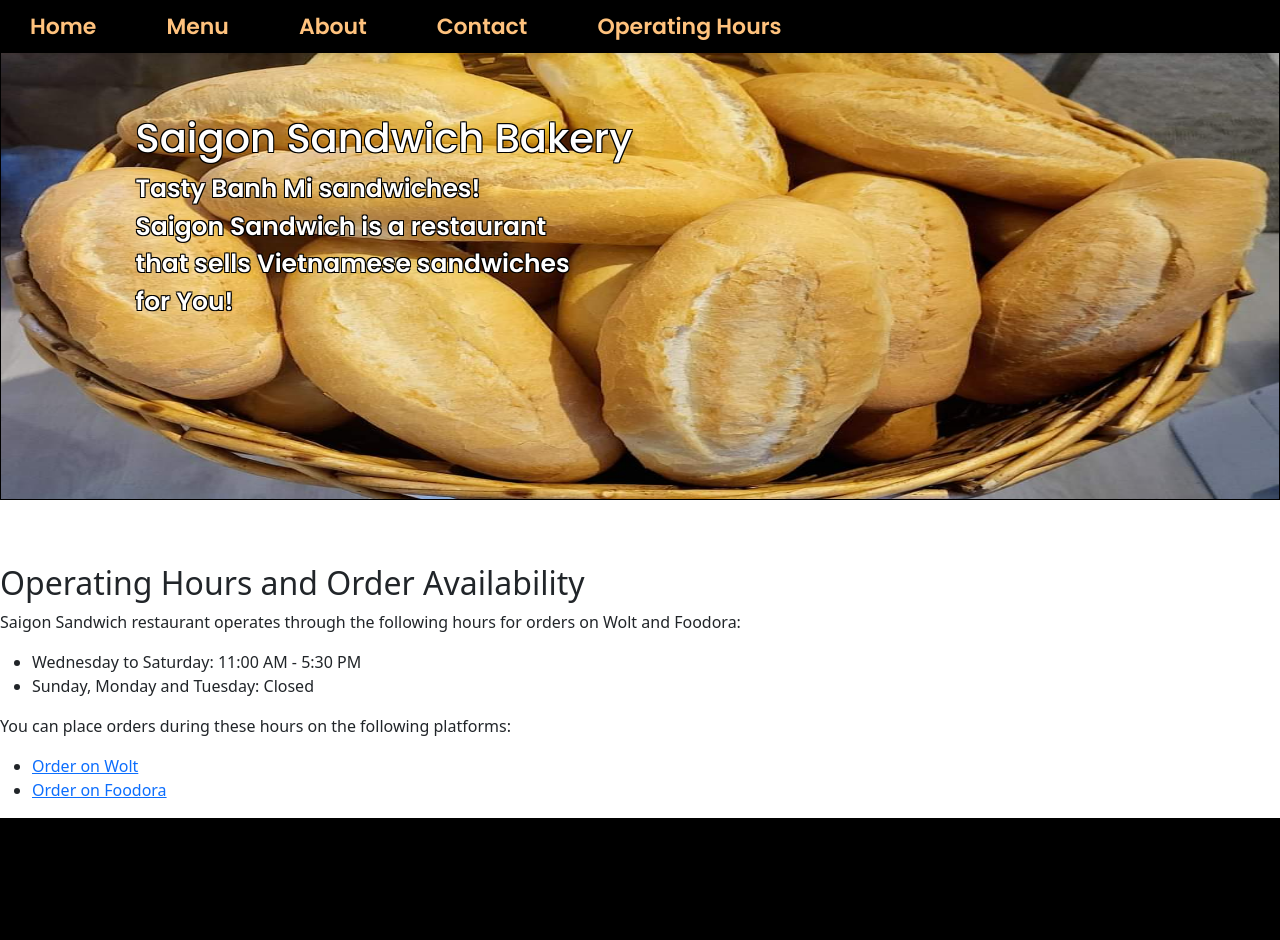
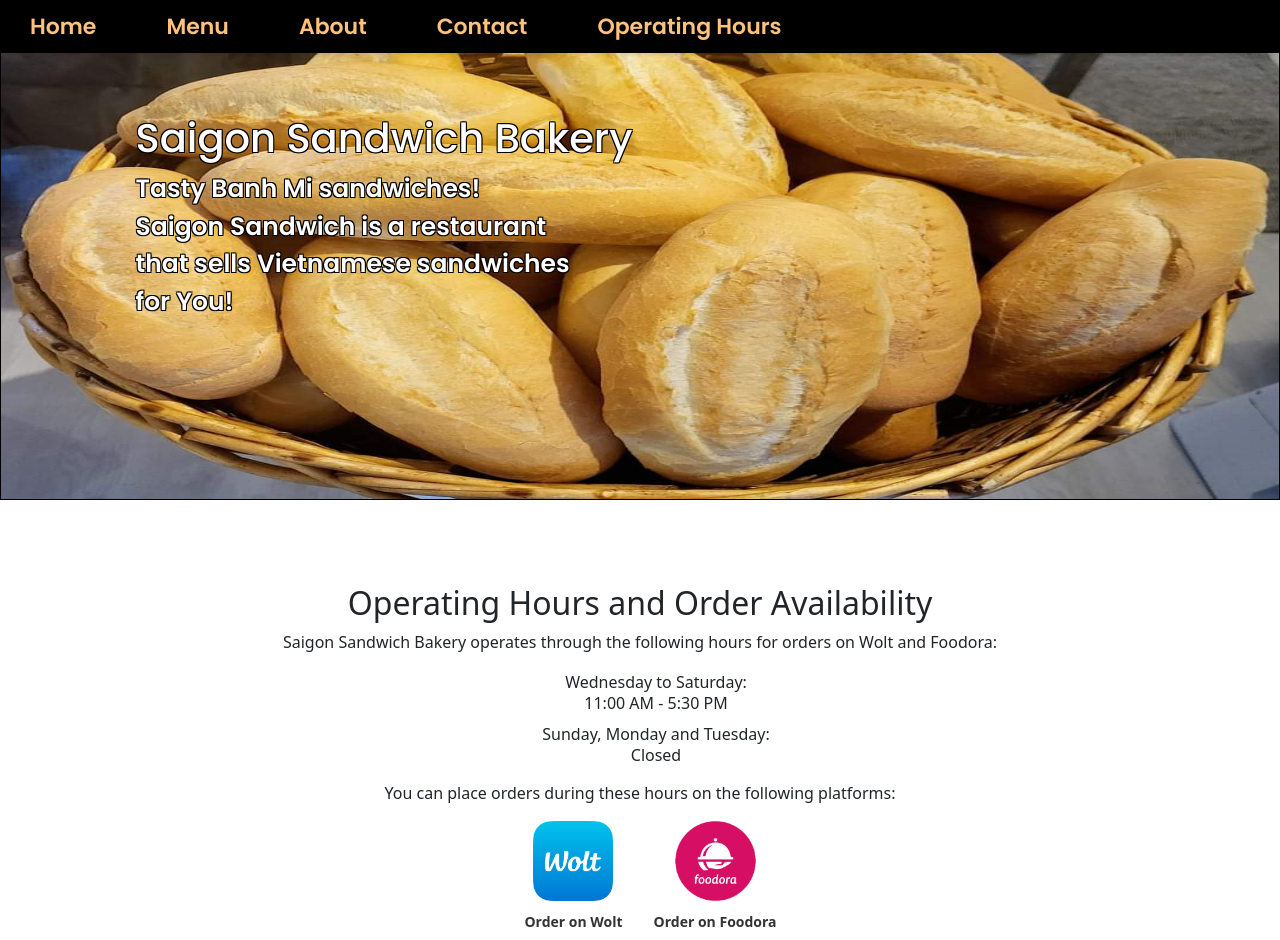
Before and after one commit to Kudoo39/ecommerce-app, a React (Vite) app: page /#/hour in a window 1280 px wide. Shown: the top 940 px of the page. Built offline with nearby package versions, Linux system fonts and the light colour scheme.

Commit message:
styling for Operating hours

```diff
--- /dev/null
+++ b/src/components/Hour/Hour.css
@@ -0,0 +1,45 @@
+.hour-container {
+  text-align: center;
+  padding: 20px;
+}
+
+.logo-links {
+  list-style: none;
+  display: flex;
+  justify-content: center;
+  gap: 20px;
+}
+
+.logo-link {
+  display: flex;
+  flex-direction: column;
+  align-items: center;
+  text-decoration: none;
+  color: #333;
+  transition: transform 0.2s, background-color 0.2s;
+}
+
+.logo-link:hover {
+  transform: translateY(-5px);
+  background-color: #f5f5f5;
+}
+
+.logo-link img {
+  width: 80px;
+  height: auto;
+}
+
+.foodora-logo img {
+  width: 145px;
+}
+
+.logo-link span {
+  margin-top: 10px;
+  font-size: 14px;
+  font-weight: bold;
+}
+
+.hour-container ul {
+  text-decoration: none;
+  list-style: none;
+}
--- a/src/components/Hour/Hour.jsx
+++ b/src/components/Hour/Hour.jsx
@@ -1,26 +1,35 @@
 import React from "react";
+import wolt from "../../assets/wolt.jpg";
+import foodora from "../../assets/foodora.jpg";
+import "./Hour.css";
 
 const Hour = () => {
   return (
-    <div>
+    <div className="hour-container">
       <h2>Operating Hours and Order Availability</h2>
       <p>
-        Saigon Sandwich restaurant operates through the following hours for
-        orders on Wolt and Foodora:
+        Saigon Sandwich Bakery operates through the following hours for orders
+        on Wolt and Foodora:
       </p>
       <ul>
-        <li>Wednesday to Saturday: 11:00 AM - 5:30 PM</li>
-        <li>Sunday, Monday and Tuesday: Closed</li>
+        <li>
+          Wednesday to Saturday: <h6>11:00 AM - 5:30 PM</h6>
+        </li>
+        <li>
+          Sunday, Monday and Tuesday: <h6> Closed</h6>
+        </li>
       </ul>
       <p>You can place orders during these hours on the following platforms:</p>
-      <ul>
+      <ul className="logo-links">
         <li>
           <a
             href="https://wolt.com/en/fin/turku/restaurant/saigon-sandwich"
             target="_blank"
             rel="noopener noreferrer"
+            className="logo-link wolt-logo"
           >
-            Order on Wolt
+            <img src={wolt} alt="Wolt Logo" />
+            <span>Order on Wolt</span>
           </a>
         </li>
         <li>
@@ -28,8 +37,10 @@ const Hour = () => {
             href="https://www.foodora.fi/en/restaurant/s6bc/saigon-sandwich"
             target="_blank"
             rel="noopener noreferrer"
+            className="logo-link foodora-logo"
           >
-            Order on Foodora
+            <img src={foodora} alt="Foodora Logo" />
+            <span>Order on Foodora</span>
           </a>
         </li>
       </ul>
```
Also changed, not shown: src/assets/foodora.jpg.
